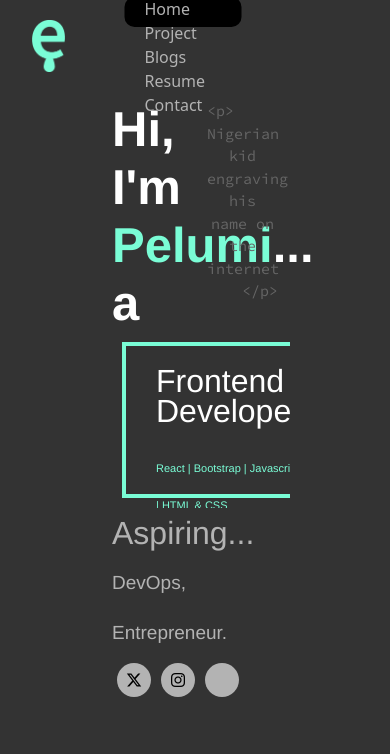
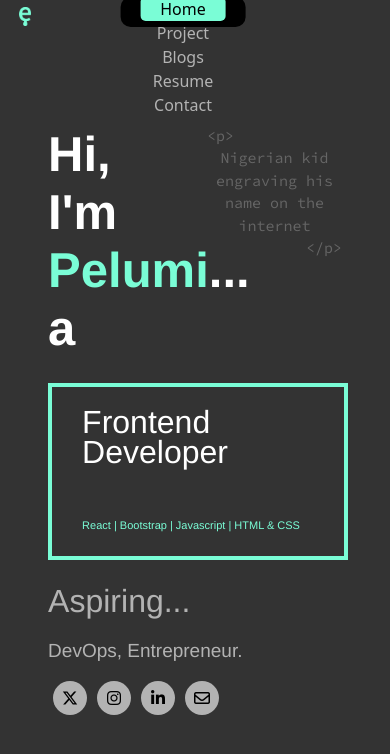
Before and after one commit to TR1432/Portfolio, a React (Create React App) app: page / in a window 390 px wide. Shown: the top 754 px of the page. Built offline with nearby package versions, Linux system fonts and the light colour scheme.

Commit message:
Has no bugs but navbar is not responsive

```diff
--- a/src/Home.css
+++ b/src/Home.css
@@ -8,6 +8,7 @@
     --main-font: 'Helvetica', sans-serif;
     --code-font: 'Source Code Pro', monospace;
     --card-font: 'Source Sans Pro', sans-serif;
+    --viewport-gutter: calc(100 * (100vw / 1080));
   }
 
 .skillcard{
@@ -18,9 +19,12 @@
     font-size: 32px;
     width: 300px;
     border-style: solid;
-    margin: 10px;
+    margin-top: 10px;
     height: 156px;
     cursor: pointer;
+    display: grid;
+    grid-template-rows: subgrid;
+    grid-row: 1/4;
 }
 
 .skillcard span{
@@ -39,11 +43,12 @@ span{
 
 .homepage{
     font-family: var(--main-font);
-    padding-left: 100px;
-    padding-right: 100px;
-    margin: auto;
+    padding-left: var(--viewport-gutter);
+    padding-right: var(--viewport-gutter);
     color: var(--text-color);
-    padding-top: 100px;
+    display: flex !important;
+    align-content: center;
+    height: 100vh;
 }
 .code{
     font-family: var(--code-font);
@@ -107,3 +112,21 @@ span{
 a{
     cursor: pointer;
 }
+
+.cardwrapper{
+    display: grid;
+    grid-template-columns: repeat( 4, 1fr);
+    grid-template-rows: auto, auto;
+    gap: 1rem;
+    padding-top: 1rem;
+    padding-bottom: 1rem;
+}::-webkit-scrollbar{
+
+}::-webkit-scrollbar-track{
+
+}
+
+
+.nav-link{
+    border-radius: 5px;
+}
--- a/src/Home.js
+++ b/src/Home.js
@@ -21,7 +21,7 @@ const HomePage  = (props) => {
                 <div className="content">Nigerian kid engraving his name on the internet</div>
                 <div className="close">&lt;/p&gt;</div>
             </div>
-            <div className="col-12 overflow-y-hidden overflow-x-auto d-flex flex-row ">
+            <div className="col-12 overflow-x-auto cardwrapper">
                 {skillList.map((skill, index) => (
                     <SkillCard key={index} name={skill.name} tools={skill.tools} />
                 ))}
--- a/src/index.css
+++ b/src/index.css
@@ -7,7 +7,12 @@
   --nav-background-color:#000000;
   --main-font: 'Helvetica', sans-serif;
   --code-font: 'Source Code Pro', monospace;
+  --logo-gutter: calc(20 * (100vw / 1080));
+  --logo-height: calc(52 * (100vw / 1080));
+  --logo-width: calc(33 * (100vw / 1080));
 }
+
+
 
 body{
   margin: 0 !important;
@@ -23,17 +28,18 @@ code {
 
 .logo {
   position: absolute;
-  width: 33px;
-  height: 52px;
-  margin: 20px;
+  width: var(--logo-width);
+  height: var(--logo-height);
+  margin: var(--logo-gutter);
 }
 
 nav{
   margin-top: 3% !important;
-  width: 30% !important;
+  width: 32% !important;
   background-color: var(--nav-background-color);
   height: 30px;
   border-radius: 10px;
   color: var(--light-text-color);
   position: fixed !important;
+  text-align: center;
 }
--- a/src/navbar.js
+++ b/src/navbar.js
@@ -1,6 +1,6 @@
 import React from 'react';
 
-const Navbar = ({ onNavClick }) => {
+const Navbar = ({ onNavClick, current_page }) => {
   const navLinks = [
     { id: 'Home', label: 'Home', icon: 'home-icon' },
     { id: 'Project', label: 'Project', icon: 'project-icon' },
@@ -12,10 +12,17 @@ const Navbar = ({ onNavClick }) => {
   return (
     <nav className='container row position-absolute top-0 start-50 translate-middle'>
       {navLinks.map(({ id, label, icon }) => (
-        <a key={id} id={id} className="col nav-link mt-auto mb-auto ms-2 me-2" onClick={() => onNavClick(id)}>
-          <i className={icon} />
-          {label}
-        </a>
+        <div
+        key={id}
+        id={id}
+        role="button"
+        className={id === current_page ? "highlight col nav-link mt-auto mb-auto ms-2 me-2" : "col nav-link mt-auto mb-auto ms-2 me-2"}
+        onClick={() => onNavClick(id)}
+        tabIndex={0}
+      >
+        <i className={icon} />
+        {label}
+      </div>
       ))}
     </nav>
   );
--- a/src/portfolio.js
+++ b/src/portfolio.js
@@ -35,7 +35,13 @@ const contactInfoList= [{
   icon: 'fa-brands fa-instagram',
   title: 'My Instagram'
 },{
-
+  link: 'https://www.linkedin.com/in/oluwapelumi-fadahunsi-3a6174294/',
+  icon: 'fa-brands fa-linkedin-in',
+  title: 'My LinkedIn'
+},{
+  link: 'mailto:ppfaddy@gmail.com',
+  icon: 'fa-regular fa-envelope',
+  title: 'My Gmail'
 }]
 
 class Portfolio extends Component {
@@ -72,7 +78,7 @@ class Portfolio extends Component {
     return (
       <div className="content-container">
         <img src={logo} alt="Logo" className="logo" />
-        <Navbar onNavClick={this.handleNavClick} />
+        <Navbar current_page={this.state.page} onNavClick={this.handleNavClick} />
         {this.renderPage()}
       </div>
     );
--- a/src/skill.js
+++ b/src/skill.js
@@ -1,6 +1,6 @@
 function SkillCard(props) {
     return (
-        <div className="skillcard">
+        <div className="skillcard ">
             <div>
                 {props.name}
             </div>
```
